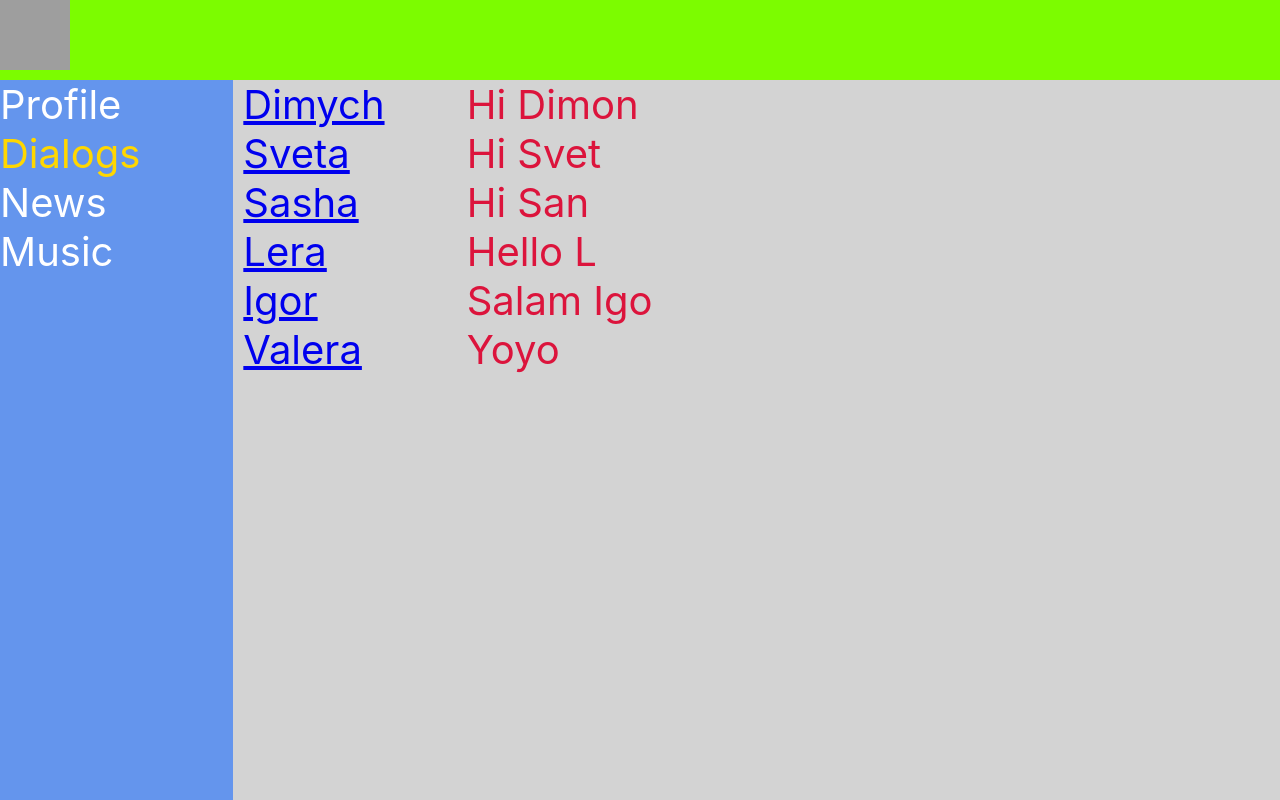
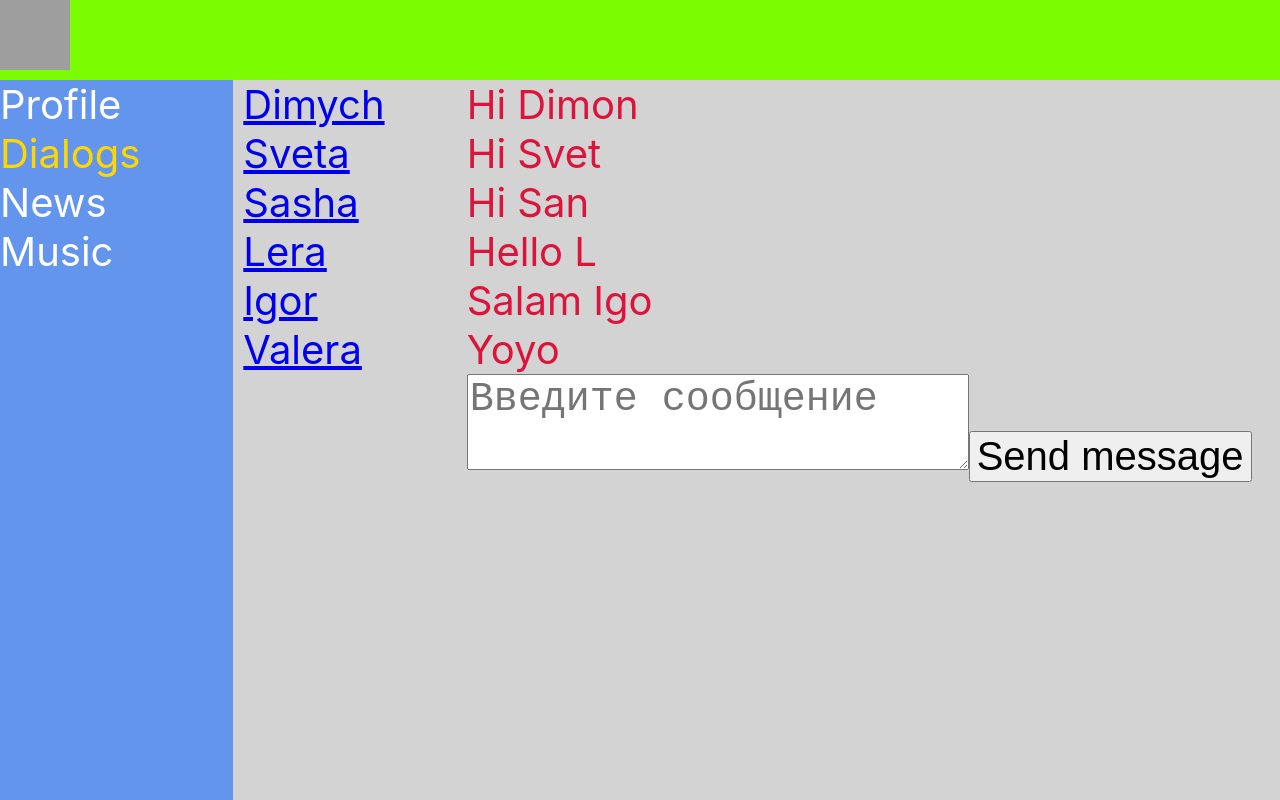
Before and after one commit to Freezerq/socialMedia, a React (Create React App) app: page /dialogs in a window 1280 px wide. Shown: the top 800 px of the page. Built offline with nearby package versions, Linux system fonts and the light colour scheme; grey boxes are pictures that could not be loaded.

Commit message:
Did 41 lesson, reducers added

```diff
--- a/src/App.tsx
+++ b/src/App.tsx
@@ -23,7 +23,7 @@ function App({store}: AppPropsType) {
                 <Navbar/>
                 <div className="app-wrapper-content">
                     <Route exact path='/dialogs'
-                           render={() => <Dialogs state={state.dialogsPage}/>}/>
+                           render={() => <Dialogs state={state.dialogsPage} dispatch={store.dispatch.bind(store)}/>}/>
                     <Route exact path='/profile'
                            render={() => <Profile dispatch={store.dispatch.bind(store)} postsData={state.profilePage.postsData}/>}/>
                 </div>
--- a/src/components/Dialogs/Dialogs.tsx
+++ b/src/components/Dialogs/Dialogs.tsx
@@ -1,10 +1,9 @@
-import React from 'react';
+import React, {ChangeEvent, useState} from 'react';
 import classes from './Dialogs.module.css'
 import DialogItem from "./DialogItem/DialogItem";
 import Message from "./Message/Message";
-import {DialogType, MessageType} from "../../redux/state";
-
-
+import {ActionTypes, DialogType, MessageType} from "../../redux/state";
+import {SendMessageAC} from "../../redux/dialogsPageReducer";
 
 
 type DialogsPropsType = {
@@ -12,12 +11,20 @@ type DialogsPropsType = {
         dialogsData: Array<DialogType>
         messagesData: Array<MessageType>
     }
+    dispatch: (action: ActionTypes) => void
 }
 
 
-const Dialogs = ({state}: DialogsPropsType) => {
+const Dialogs = ({state, dispatch}: DialogsPropsType) => {
 
-
+    const [textAreaInput, setTextAreaInput] = useState('')
+    const textAreaOnChange = (e: ChangeEvent<HTMLTextAreaElement>) => {
+        setTextAreaInput(e.currentTarget.value)
+    }
+    const buttonOnClickHandler = () => {
+        dispatch(SendMessageAC(textAreaInput))
+        setTextAreaInput('')
+    }
 
     let dialogsElements = state.dialogsData.map(d => <DialogItem name={d.name} id={d.id} key={d.id}/>)
     let messagesElements = state.messagesData.map(m => <Message message={m.message} id={m.id} key={m.id}/>)
@@ -30,8 +37,13 @@ const Dialogs = ({state}: DialogsPropsType) => {
             <div className='messages'>
                 <div>
                     {messagesElements}
+                    <div>
+                        <textarea onChange={textAreaOnChange} value={textAreaInput} placeholder={"Введите сообщение"}></textarea>
+                        <button onClick={buttonOnClickHandler}>Send message</button>
+                    </div>
                 </div>
             </div>
+
         </div>
     );
 };
--- a/src/components/Profile/MyPosts/MyPosts.tsx
+++ b/src/components/Profile/MyPosts/MyPosts.tsx
@@ -1,7 +1,8 @@
 import React, {ChangeEvent, useState} from 'react';
 import classes from "./MyPosts.module.css"
 import Post from "./Post/Post";
-import {ActionTypes, AddPostAC, PostType} from "../../../redux/state";
+import {ActionTypes,  PostType} from "../../../redux/state";
+import {AddPostAC} from "../../../redux/profilePageReducer";
 
 
 type MyPostsPropsType = {
--- /dev/null
+++ b/src/redux/dialogsPageReducer.tsx
@@ -0,0 +1,27 @@
+import {ActionTypes, MessageType, SendMessageActionType, StateType} from "./state";
+
+export const SendMessageAC = (message: string): SendMessageActionType => {
+    return {
+        text: "SEND-MESSAGE",
+        message: message
+    }
+}
+
+const dialogsPageReducer = (state: StateType, action: ActionTypes) => {
+
+    switch (action.text) {
+        case "SEND-MESSAGE":
+            if (action.message) {
+                let post: MessageType = {
+                    message: action.message, // тут должен приходить message каким-то образом
+                    id: 7,
+                }
+                state.dialogsPage.messagesData.push(post)
+            }
+            break;
+        default:
+            return state
+    }
+    return state
+}
+export default dialogsPageReducer
--- /dev/null
+++ b/src/redux/profilePageReducer.tsx
@@ -0,0 +1,28 @@
+import {ActionTypes, AddPostActionType, MessageType, PostType, StateType} from "./state";
+
+export const AddPostAC = (message: string): AddPostActionType => {
+    return {
+        text: "ADD-POST",
+        message: message
+    }
+}
+
+const profilePageReducer = (state: StateType, action: ActionTypes) => {
+    switch (action.text) {
+        case "ADD-POST":
+            if (action.message) {
+                let post: PostType = {
+                    message: action.message,
+                    id: 7,
+                    likes: 0
+                }
+                state.profilePage.postsData.push(post)
+            }
+            break;
+        default:
+            return state
+    }
+    return state
+}
+
+export default profilePageReducer
--- a/src/redux/state.tsx
+++ b/src/redux/state.tsx
@@ -1,3 +1,6 @@
+import dialogsPageReducer from "./dialogsPageReducer";
+import profilePageReducer from "./profilePageReducer";
+
 export type StateType = {
     dialogsPage: {
         messagesData: Array<MessageType>,
@@ -32,19 +35,25 @@ export type StoreType = {
     dispatch: (action: ActionTypes) => void
 }
 
-export type ActionTypes = AddPostActionType
+
+export type ActionTypes = AddPostActionType | SendMessageActionType
+
 
 export type AddPostActionType = {
     text: "ADD-POST"
     message: string
 }
 
-export const AddPostAC = (message: string): AddPostActionType => {
-    return {
-        text: "ADD-POST",
-        message: message
-    }
+
+export type SendMessageActionType = {
+    text: "SEND-MESSAGE"
+    message: string
 }
+
+
+
+
+
 
 let store: StoreType = {
     _state: {
@@ -85,29 +94,16 @@ let store: StoreType = {
     },
 
     dispatch(action: ActionTypes) {
-        if (action.text === 'ADD-POST') {
-            if (action.message) {
-                let post: PostType = {
-                    message: action.message, // тут должен приходить message каким-то образом
-                    id: 7,
-                    likes: 0
-                }
-                this._state.profilePage.postsData.push(post)
-                this._rerenderEntireTree(store)
-            }
+        switch (action.text) {
+            case "ADD-POST":
+                profilePageReducer(store.getState(), action)
+                break;
+            case 'SEND-MESSAGE':
+                dialogsPageReducer(store.getState(), action)
+                console.log(store)
+                break;
         }
     },
-
-    // addPost(message: string) {
-    //         let post: PostType = {
-    //             message: '', // тут должен приходить message каким-то образом
-    //             id: 7,
-    //             likes: 0
-    //         }
-    //         this._state.profilePage.postsData.push(post)
-    //         this._rerenderEntireTree(store)
-    // },
-
 
     _rerenderEntireTree(store: StoreType) {
         console.log('changed')
```
